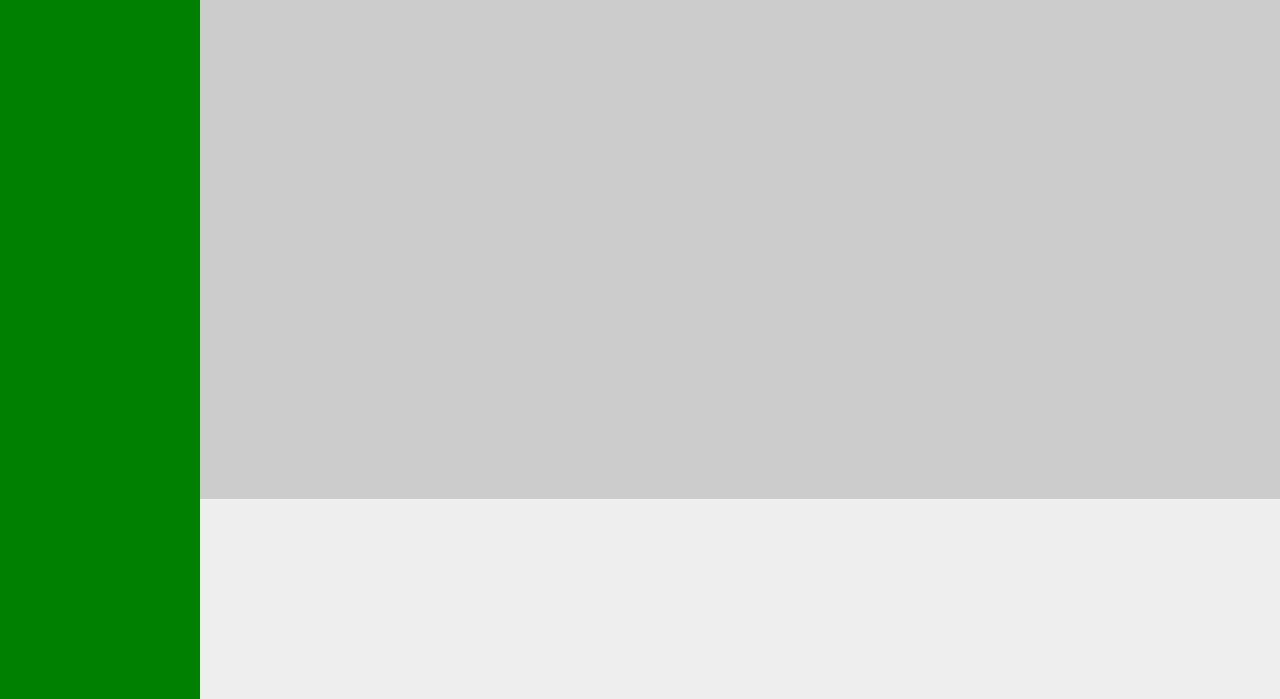
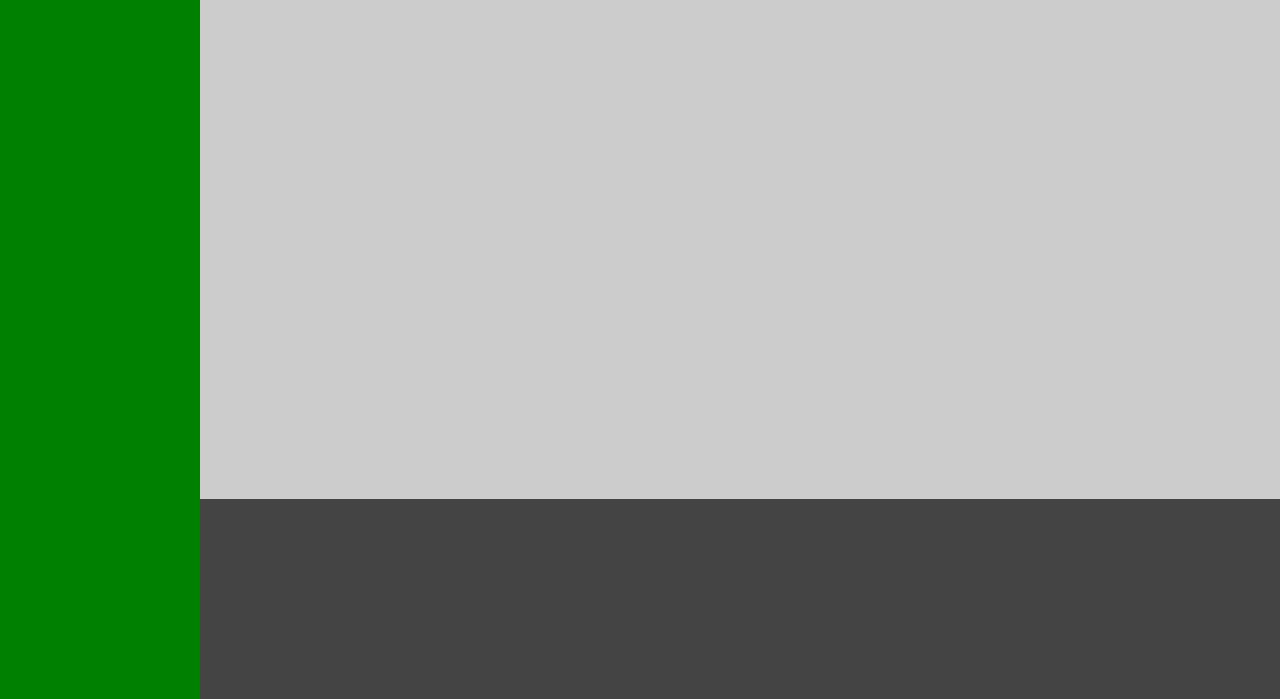
Before and after one commit to codey4k/fs4, a Symfony app: template templates/index/index.html.twig in a window 1280 px wide. Shown: the part 381-1080 px from the top of the page. Run offline with Twig, Linux system fonts and the light colour scheme; the template is opened without the code that fills it, so the values that code supplies are empty; some libraries are stand-ins or nearby versions.

Commit message:
update 31/05/2018

```diff
--- a/public/css/index.css
+++ b/public/css/index.css
@@ -4,9 +4,11 @@
     border : 0;
     outline : 0;
     box-sizing : border-box;
+    transition : all .6s;
 }
 
-body{
+body {
+    min-height : 100vh;
     font-family : 'Rubik', Helvetica;
 }
 
--- a/public/css/main.css
+++ b/public/css/main.css
@@ -1,11 +1,8 @@
 .index {
-    /*position : relative;*/
-    /*height : auto;*/
+    height : auto;
     background : #eee;
     overflow-y : scroll;
     grid-column : 2 / 3;
-    /*overflow-x : hidden;*/
-    /*overflow-x : hidden;*/
 }
 
 .navbar {
@@ -42,3 +39,9 @@
     height : 500px;
     background : #ccc;
 }
+
+.footer {
+    width : 100%;
+    height : 200px;
+    background : #444;
+}
```
